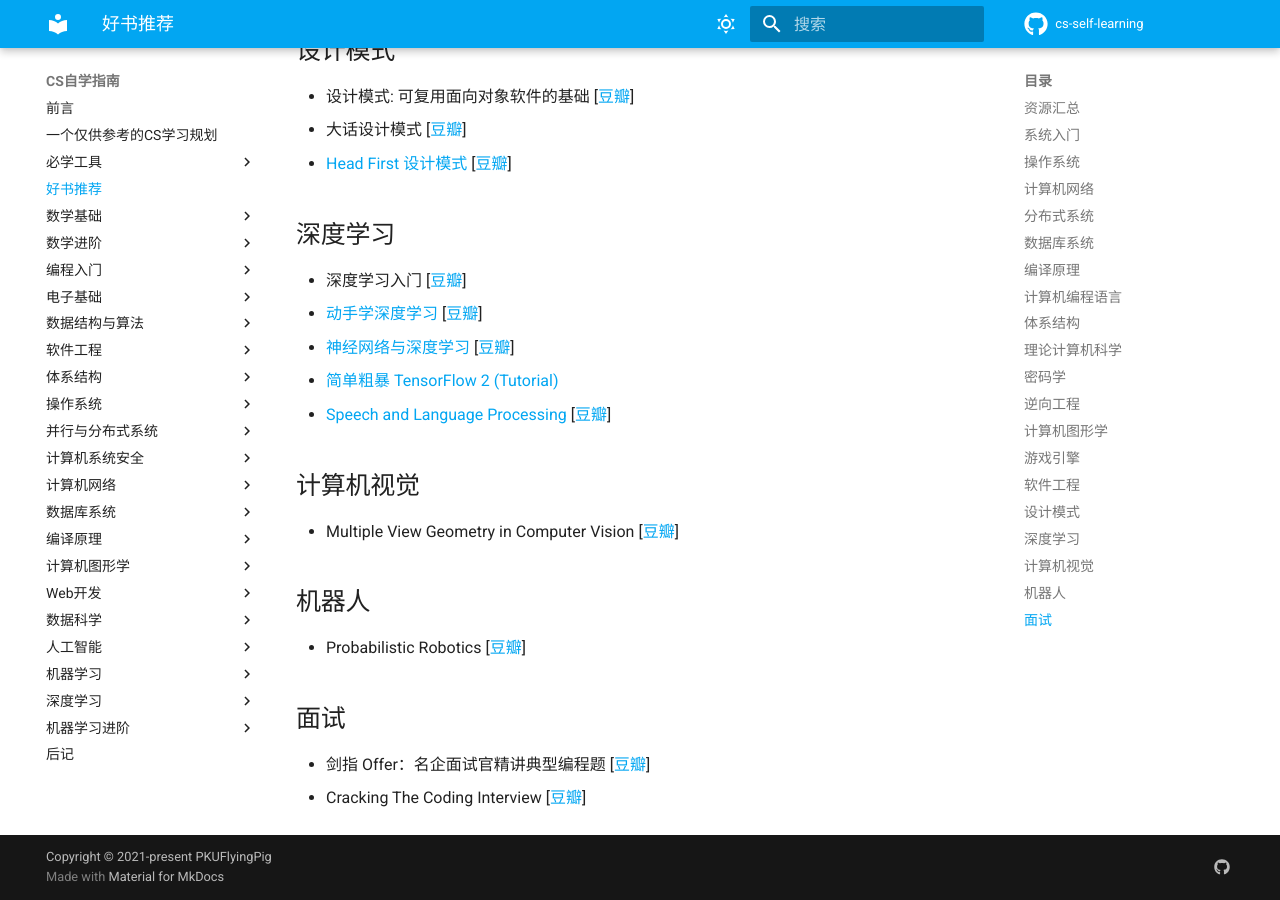
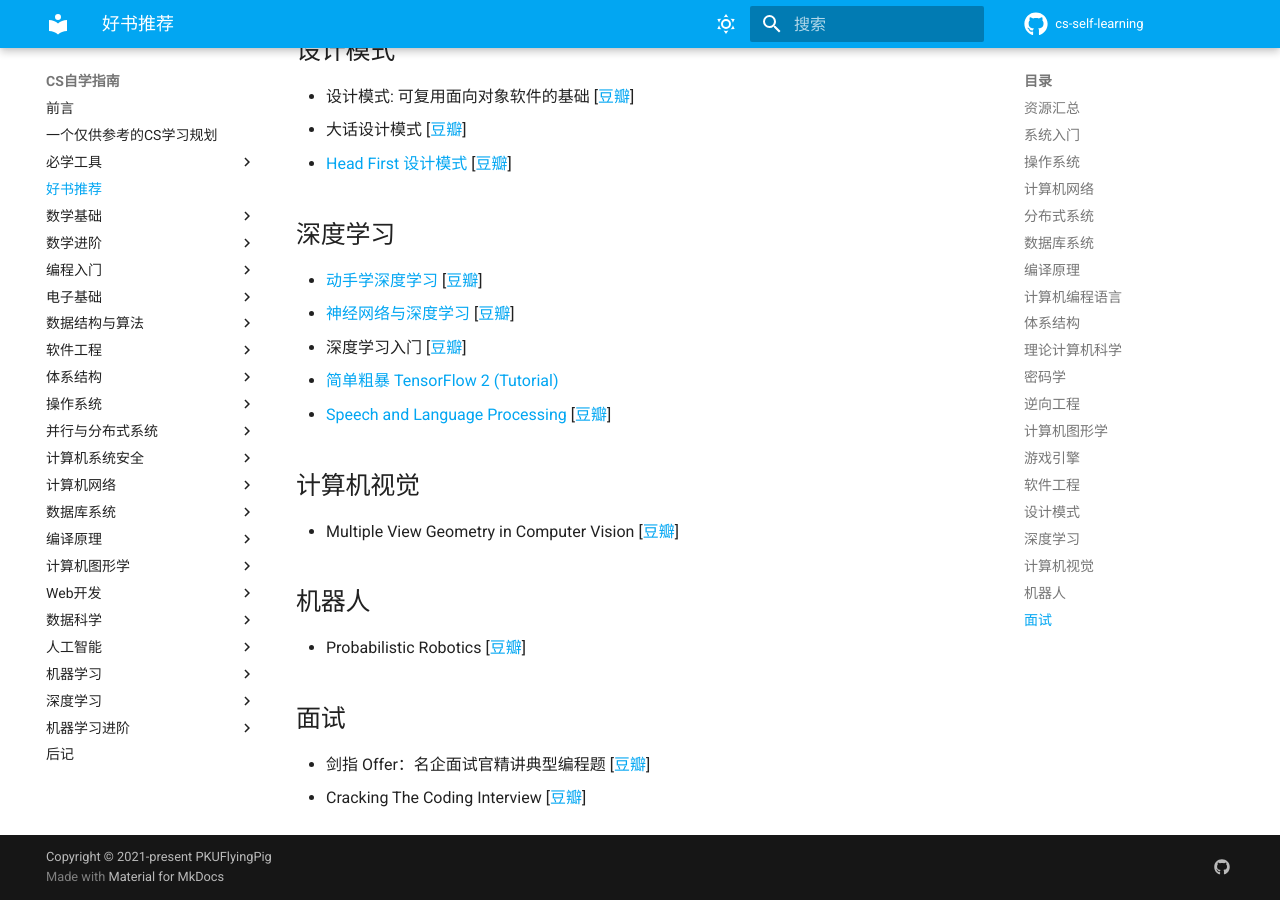
Before and after one commit to PKUFlyingPig/cs-self-learning, an MkDocs documentation site: the page built from docs/好书推荐.md, in a window 1280 px wide and 900 px high, scrolled down 3121 px. Built offline with MkDocs 1.6.1 and Material for MkDocs 9.7.7, drawn with Linux system fonts in a browser that asks for light colours; comment, search, counter and statistics services are not loaded.

```diff
--- a/docs/好书推荐.md
+++ b/docs/好书推荐.md
@@ -113,9 +113,9 @@
 
 ## 深度学习
 
-- 深度学习入门 [[豆瓣](https://book.douban.com/subject/30270959/)]
 - [动手学深度学习](http://tangshusen.me/Dive-into-DL-PyTorch/#/) [[豆瓣](https://book.douban.com/subject/33450010/)]
 - [神经网络与深度学习](https://nndl.github.io/) [[豆瓣](https://book.douban.com/subject/35044046/)]
+- 深度学习入门 [[豆瓣](https://book.douban.com/subject/30270959/)]
 - [简单粗暴 TensorFlow 2 (Tutorial)](https://tf.wiki/)
 - [Speech and Language Processing](https://web.stanford.edu/~jurafsky/slp3/) [[豆瓣](https://book.douban.com/subject/5373023/)]
 
```
